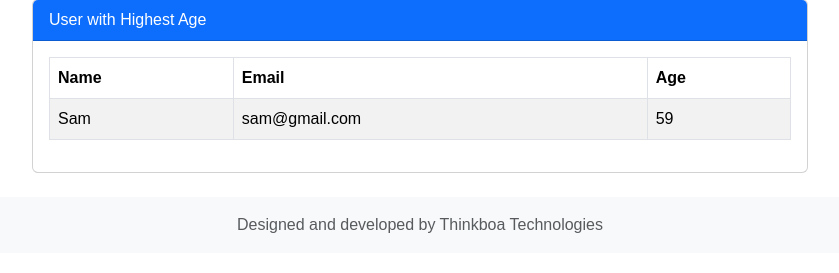
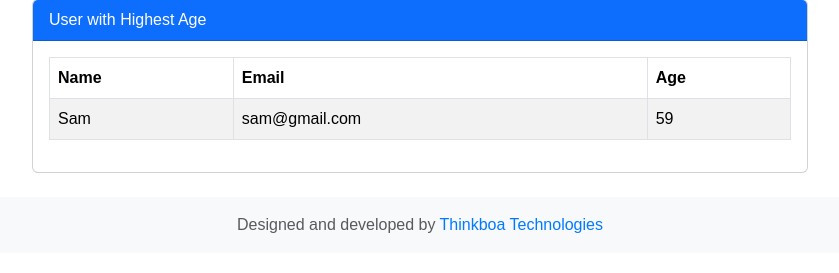
Before and after one commit to Thinkboa-Technologies/Crudphp_8.0, a PHP site: page /index.php in a window 1280 px wide. Shown: the part 1030-1303 px from the top of the page, without its empty margins (220-1059 px from the left). Run offline with PHP 8.4, Linux system fonts and the light colour scheme; data comes from the database, SQL or seed files in the repository.

Commit message:
footer.php

```diff
--- a/include/footer.php
+++ b/include/footer.php
@@ -1,6 +1,6 @@
 <footer class="footer mt-auto py-3 bg-light">
 	  <div class="container text-center">
-	    <span class="text-muted">Designed and developed by Thinkboa Technologies</span>
+	    <span class="text-muted">Designed and developed by <a href="www.thinkboa.in">Thinkboa Technologies</a></span>
 	  </div>
 	</footer>
 	<script src="https://cdn.jsdelivr.net/npm/bootstrap@5.3.3/dist/js/bootstrap.bundle.min.js" integrity="sha384-YvpcrYf0tY3lHB60NNkmXc5s9fDVZLESaAA55NDzOxhy9GkcIdslK1eN7N6jIeHz" crossorigin="anonymous"></script>
```
